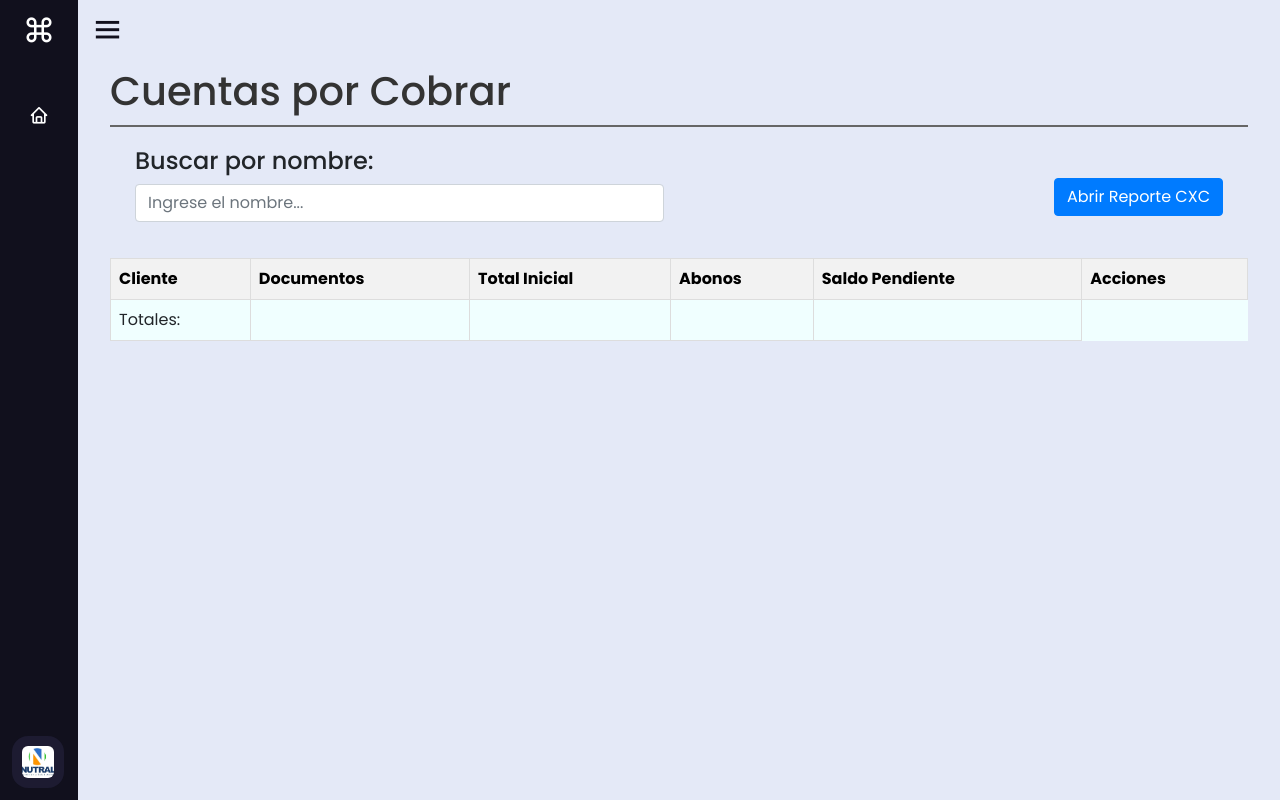
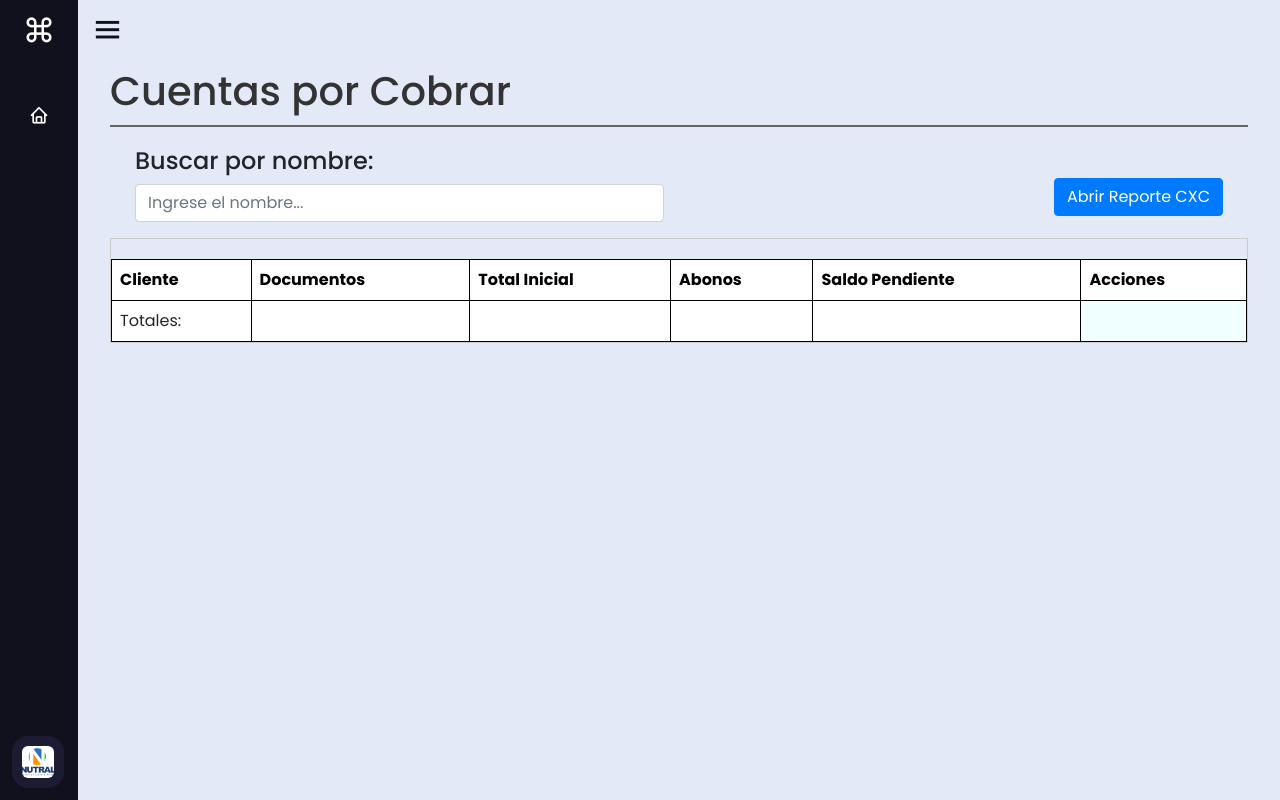
Before and after one commit to darwinLF92/AVANCEPROYECTO171123, a Django app: template Ventas/templates/Ventas/ventas_credito_cliente.html in a window 1280 px wide. Run offline with Django 4.2, Linux system fonts and the light colour scheme; the template is opened without the code that fills it, so the values that code supplies are empty; some libraries are stand-ins or nearby versions.

Commit message:
se corrigio estilo cxc

```diff
--- a/Ventas/templates/Ventas/ventas_credito_cliente.html
+++ b/Ventas/templates/Ventas/ventas_credito_cliente.html
@@ -17,7 +17,7 @@
     </div>
   </div>
 
-
+  <div class="scrollable-content">
   <table>
     <thead>
       <tr>
@@ -51,6 +51,7 @@
       <td>{{ suma_saldo_pendiente|floatformat:2|intcomma }}</td>
     </tr>
   </table>
+  </div>
 
 <!--modal de cuentas por cobrar-->
 <div id="CuentascxcModal" class="modal bd-example-modal-lg">
@@ -466,5 +467,42 @@ table {
   }
 </style>
 
+<style>
+  .scrollable-content {
+      max-height: 550px;
+      overflow-y: auto;
+      overflow-x: auto;
+      width: 100%;
+      border: 1px solid #ccc;
+  }
 
+  table {
+      width: 100%;
+      border-collapse: collapse;
+  }
+
+  thead th {
+      position: sticky;
+      top: 0;
+      background-color: white;
+      z-index: 10;
+  }
+
+  table, th, td {
+      border: 1px solid black;
+  }
+
+  tbody tr:nth-child(odd) {
+      background-color: white;
+  }
+
+  tbody tr:nth-child(even) {
+      background-color: #B2E0F4;
+  }
+
+  tfoot tr {
+      background-color: #f5f5f5; /* Color diferente para la fila de totales, si se desea */
+  }
+
+  </style>
 {% endblock %}
```
Also changed, not shown: Ventas/templates/Ventas/lista_creditos.html (+38 -0 lines).
